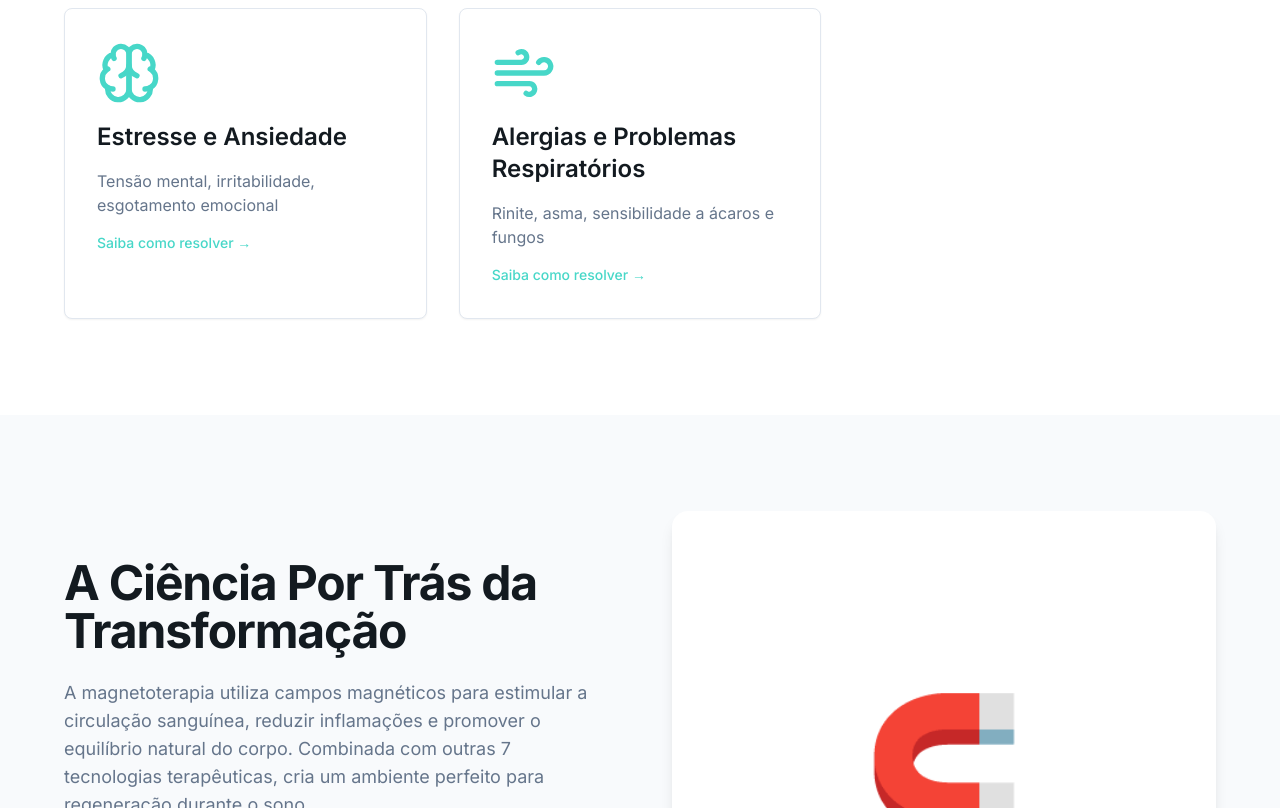
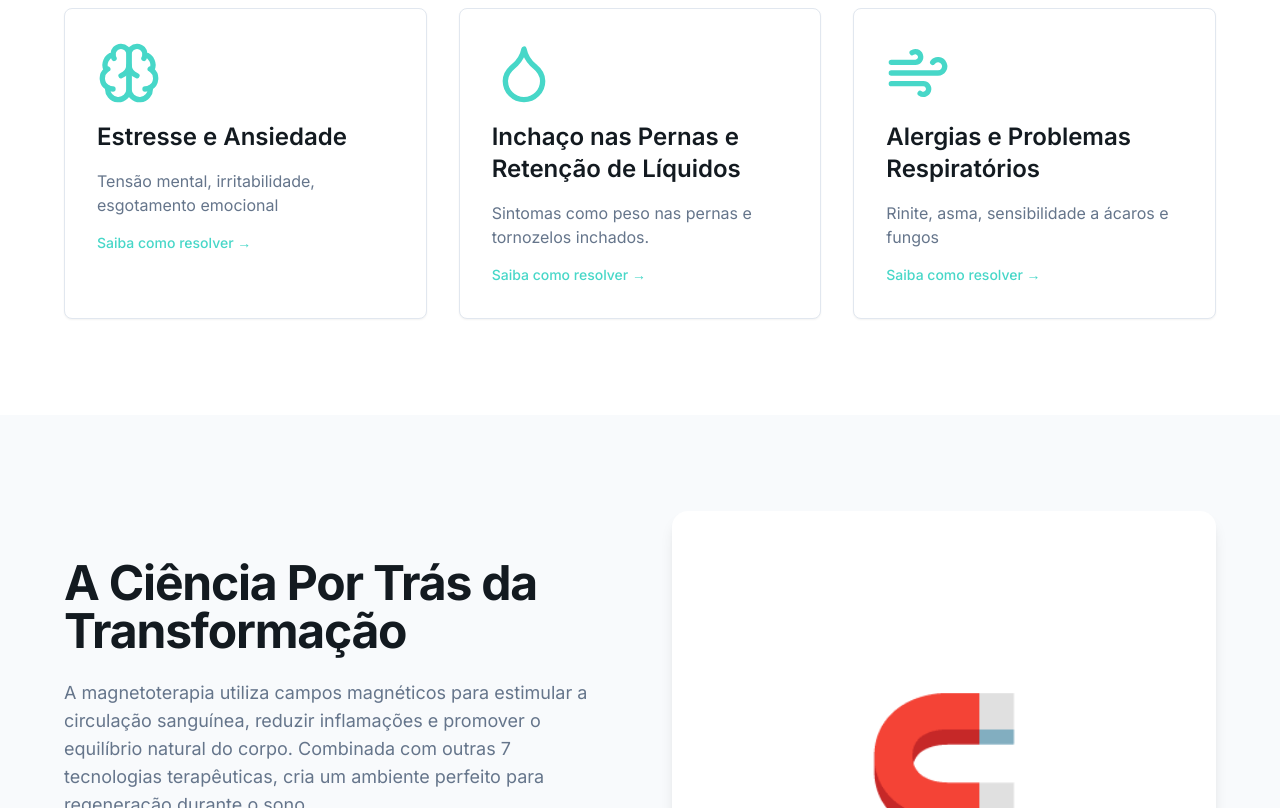
Before and after one commit to rcarraroia/slim-quality, a React (Vite) app: page / in a window 1280 px wide. Shown: the part 1460-2268 px from the top of the page. Built offline with nearby package versions, Linux system fonts and the light colour scheme.

Commit message:
[dyad] Adicionando card de inchaço na página inicial - wrote 1 file(s)

```diff
--- a/src/pages/Index.tsx
+++ b/src/pages/Index.tsx
@@ -2,7 +2,7 @@ import { Button } from "@/components/ui/button";
 import { Card, CardContent } from "@/components/ui/card";
 import { Badge } from "@/components/ui/badge";
 import { WhatsAppButton } from "@/components/shared/WhatsAppButton";
-import { CheckCircle, Star, Moon, Heart, Brain, Wind, User } from "lucide-react";
+import { CheckCircle, Star, Moon, Heart, Brain, Wind, User, Droplet } from "lucide-react";
 import { Link } from "react-router-dom";
 
 const Index = () => {
@@ -34,6 +34,12 @@ const Index = () => {
       title: "Estresse e Ansiedade",
       description: "Tensão mental, irritabilidade, esgotamento emocional",
       link: "/tecnologias#vibromassagem"
+    },
+    {
+      icon: Droplet,
+      title: "Inchaço nas Pernas e Retenção de Líquidos",
+      description: "Sintomas como peso nas pernas e tornozelos inchados.",
+      link: "/tecnologias#magnetico"
     },
     {
       icon: Wind,
```
